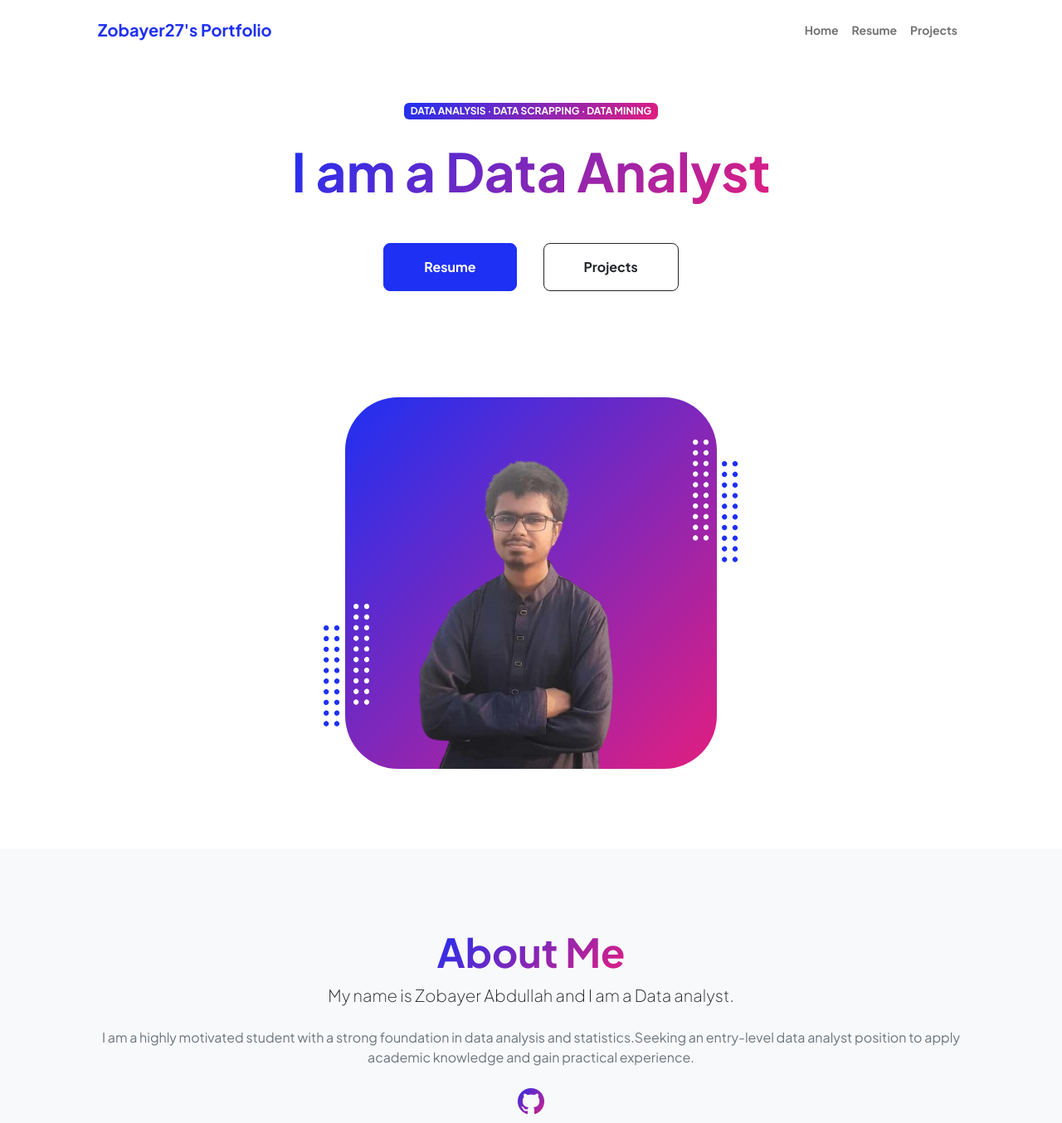
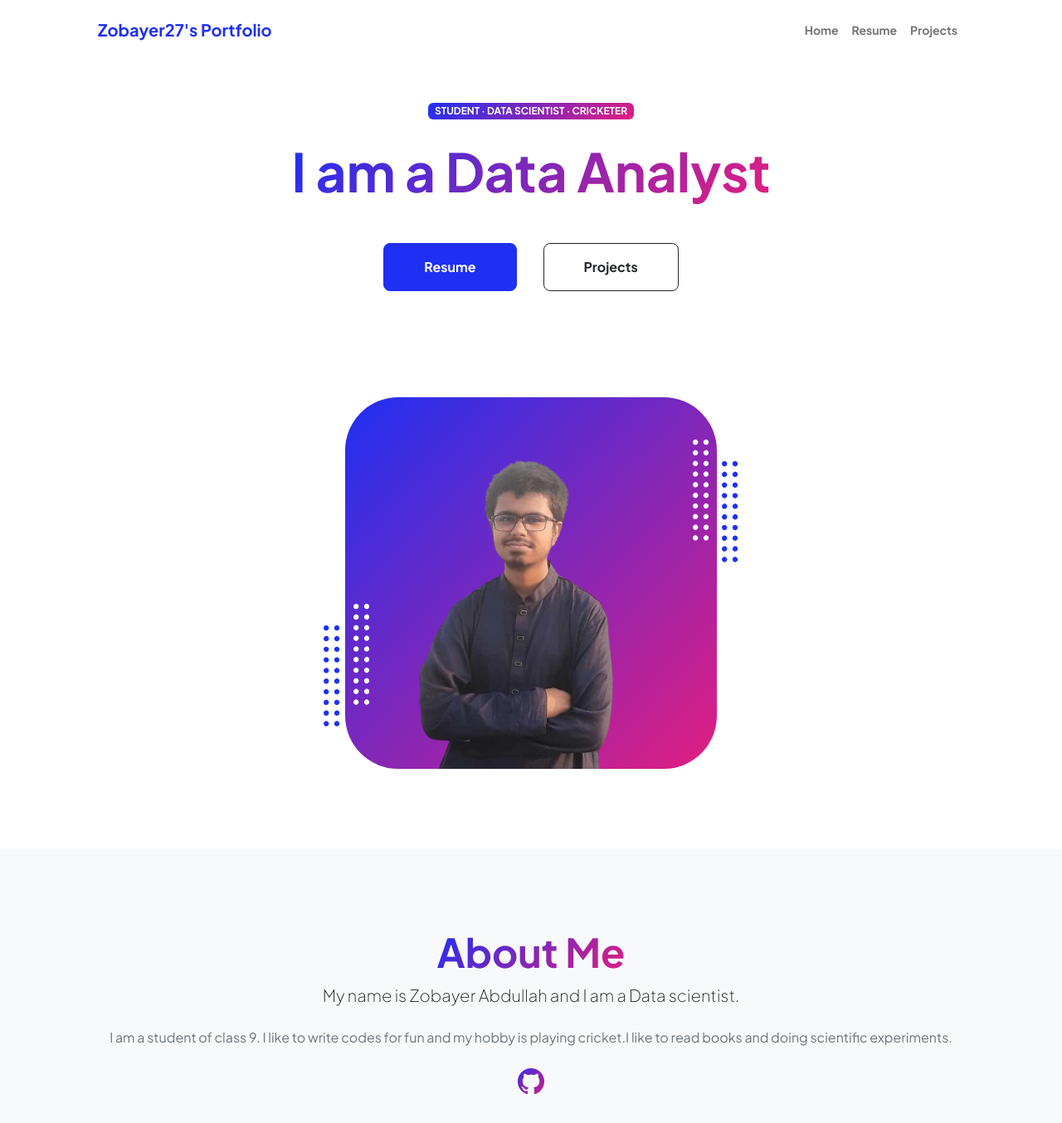
Before and after one commit to ZobayerAbdullah/ZobayerAbdullah.github.io, a plain HTML site: page index.html in a window 1280 px wide. Shown: the top 1354 px of the page at 83% size. Drawn offline with nearby package versions, Linux system fonts and the light colour scheme.

Commit message:
Update index.html

```diff
--- a/index.html
+++ b/index.html
@@ -40,7 +40,7 @@
                         <div class="col-xxl-5">
                             <!-- Header text content-->
                             <div class="text-center text-xxl-start">
-                                <div class="badge bg-gradient-primary-to-secondary text-white mb-4"><div class="text-uppercase">Data Analysis &middot; Data Scrapping &middot; Data Mining</div></div>
+                                <div class="badge bg-gradient-primary-to-secondary text-white mb-4"><div class="text-uppercase">Student &middot; Data Scientist &middot; Cricketer</div></div>
 
                                 <h1 class="display-3 fw-bolder mb-5"><span class="text-gradient d-inline">I am a Data Analyst</span></h1>
                                 <div class="d-grid gap-3 d-sm-flex justify-content-sm-center justify-content-xxl-start mb-3">
@@ -181,8 +181,8 @@
                         <div class="col-xxl-8">
                             <div class="text-center my-5">
                                 <h2 class="display-5 fw-bolder"><span class="text-gradient d-inline">About Me</span></h2>
-                                <p class="lead fw-light mb-4">My name is Zobayer Abdullah and I am a Data analyst. </p>
-                                <p class="text-muted">I am a highly motivated student with a strong foundation in data analysis and statistics.Seeking an entry-level data analyst position to apply academic knowledge and gain practical experience.</p>
+                                <p class="lead fw-light mb-4">My name is Zobayer Abdullah and I am a Data scientist. </p>
+                                <p class="text-muted">I am a student of class 9. I like to write codes for fun and my hobby is playing cricket.I like to read books and doing scientific experiments.</p>
                                 <div class="d-flex justify-content-center fs-2 gap-4">
                                     <a class="text-gradient" href="https://github.com/ZobayerAbdullah"><i class="bi bi-github"></i></a>
                                 </div>
```
